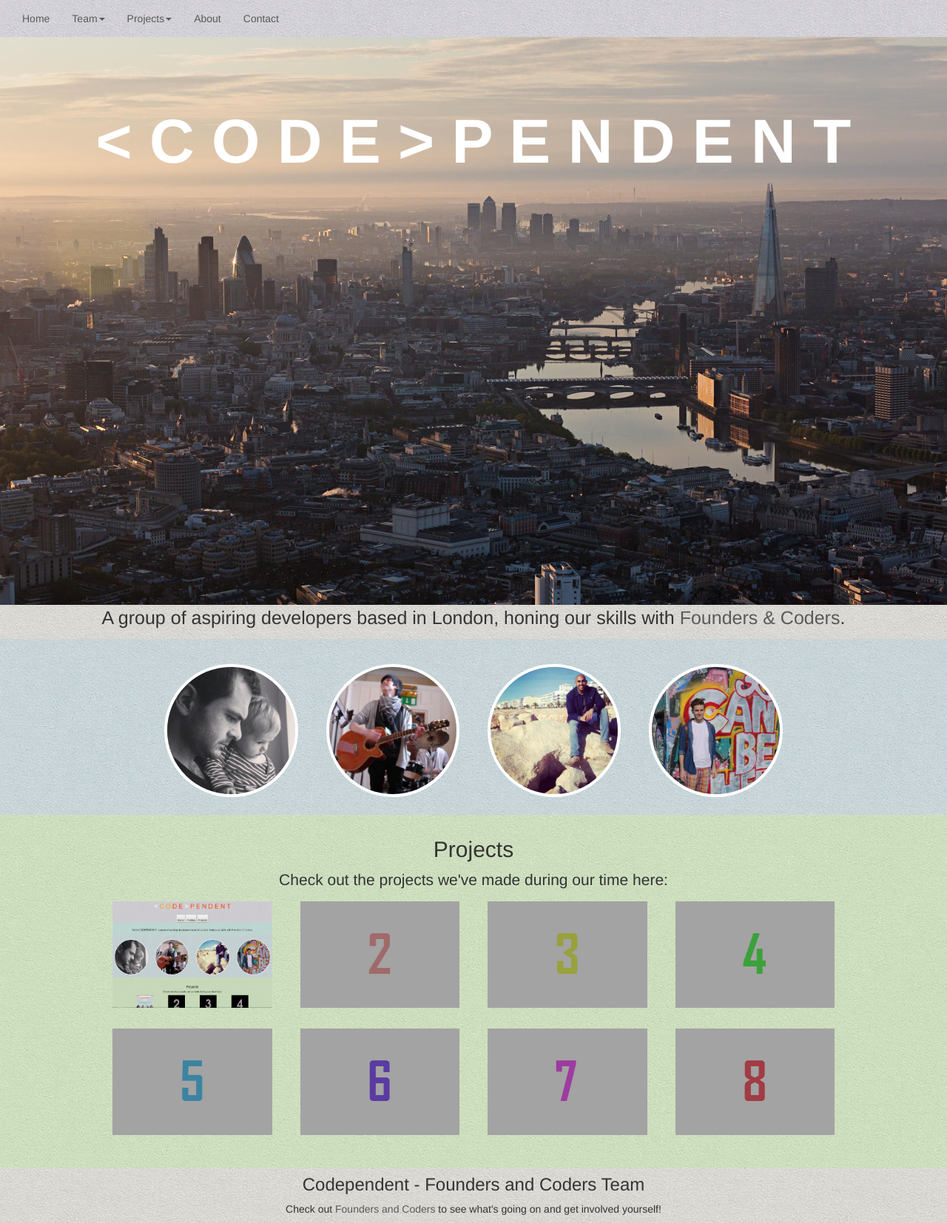
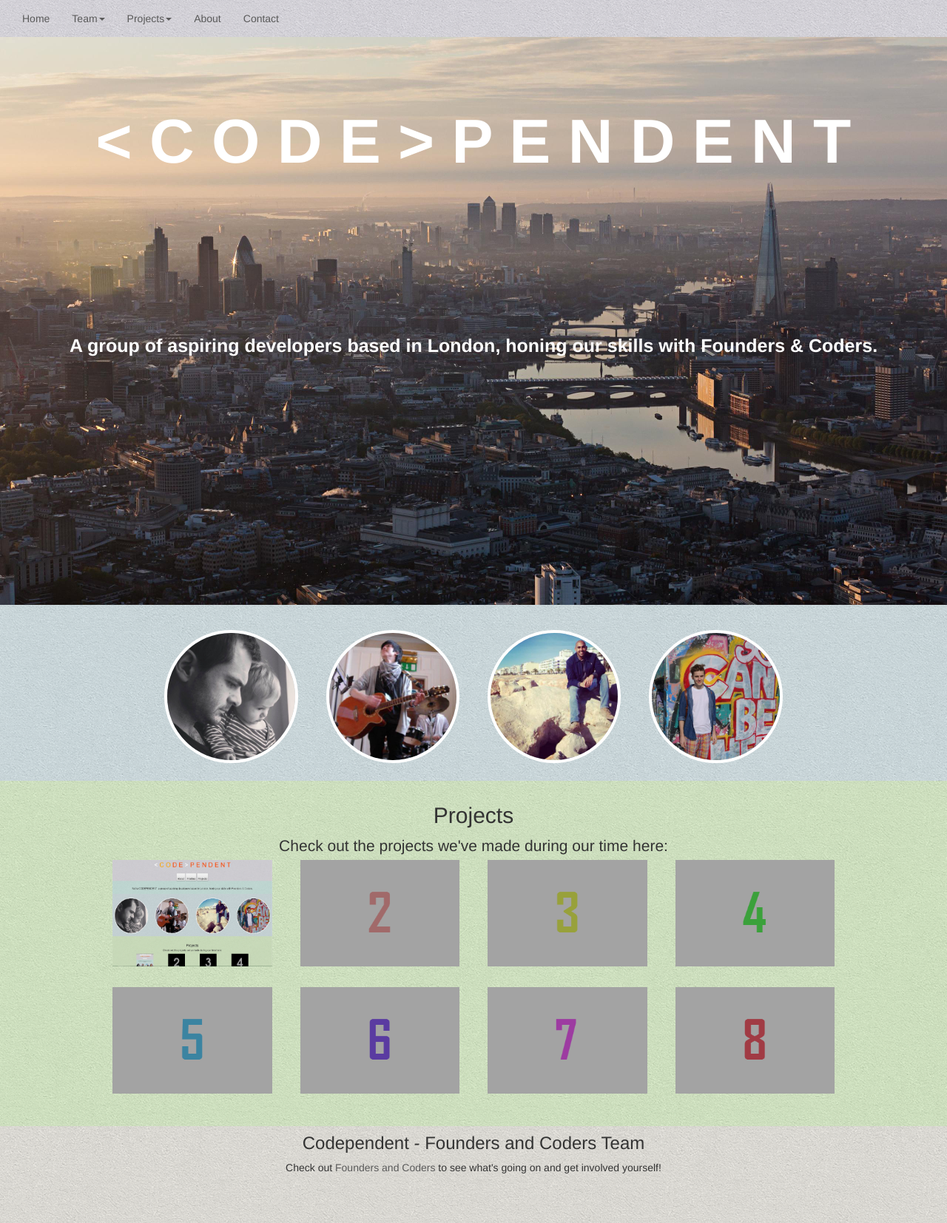
Before and after one commit to codependentfc/codependentfc.github.io, a Jekyll site: the page built from index.html, in a window 1280 px wide. Shown: the whole page at 74% size. Built offline with Jekyll 4.4.1, drawn with Linux system fonts in a browser that asks for light colours; nearby versions of some CDN libraries.

Commit message:
fix floating intro text

```diff
--- a/css/main.css
+++ b/css/main.css
@@ -80,12 +80,15 @@
   padding-bottom: 10px;
 }
 
+p {
+  margin: 0;
+}
+
 body {
   font-family: Helvetica, Arial, Sans-Serif;
   background-image: url("/media/sandpaper.png")
 
 }
-
 
 
 #banner {
@@ -164,6 +167,12 @@
   background-color: rgba(150,255,100,0.18);
 }
 
+
+/* pretty sure pistion of parent should be relative */
+.container {
+  position: relative;
+}
+
 .landing-area h1 {
   z-index:100;
   color:white;
@@ -175,3 +184,19 @@
   right:0;
   bottom:50%;
 }
+
+.landing-area p{
+  z-index:100;
+  color:white;
+  font-weight:bold;
+  text-align:center;
+  position: absolute;
+  top: 50%;
+  left:0;
+  right:0;
+  bottom:50%;
+}
+
+.landing-area a {
+  color: white;
+}
```
Lines whose indentation alone changed are shown as unchanged.
